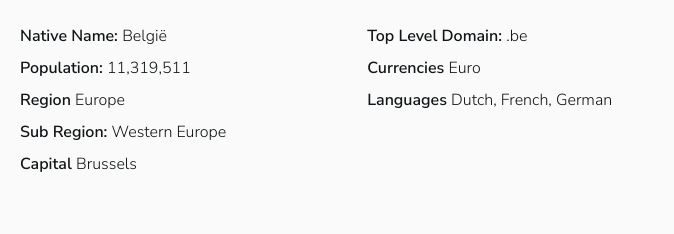
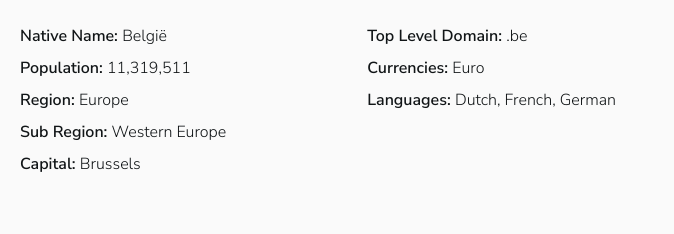
Before and after one commit to Sherzod-Tohirov/Countries, a plain HTML site: page html/belgium.html in a window 1280 px wide. Shown: the part 780-1014 px from the top of the page, 0-674 px from the left. Drawn offline with Linux system fonts and the light colour scheme.

Commit message:
Make some changes on belgium.html file

```diff
--- a/html/belgium.html
+++ b/html/belgium.html
@@ -38,7 +38,7 @@
                       <span class="country-info__desc" title="11,319,511"> 11,319,511 </span>
                     </li>
                     <li class="country-info__item">
-                      <strong class="country-info__title" title="Region"> Region </strong>
+                      <strong class="country-info__title" title="Region"> Region: </strong>
                       <span class="country-info__desc" title="Europe"> Europe </span>
                     </li>
                     <li class="country-info__item">
@@ -46,7 +46,7 @@
                       <span class="country-info__desc" title="Western Europe"> Western Europe </span>
                     </li>
                     <li class="country-info__item">
-                      <strong class="country-info__title" title="Capital"> Capital </strong>
+                      <strong class="country-info__title" title="Capital"> Capital: </strong>
                       <span class="country-info__desc" title="Brussels"> Brussels </span>
                     </li>
                   </ul>
@@ -56,11 +56,11 @@
                       <span class="country-info__desc" title=".be"> .be </span>
                     </li>
                     <li class="country-info__item">
-                      <strong class="country-info__title" title="Currencies"> Currencies </strong>
+                      <strong class="country-info__title" title="Currencies"> Currencies: </strong>
                       <span class="country-info__desc" title="Euro"> Euro </span>
                     </li>
                     <li class="country-info__item">
-                      <strong class="country-info__title" title="Languages"> Languages </strong>
+                      <strong class="country-info__title" title="Languages"> Languages: </strong>
                       <span class="country-info__desc" title="Dutch, French, German"> Dutch, French, German </span>
                     </li>
                   </ul>
```
